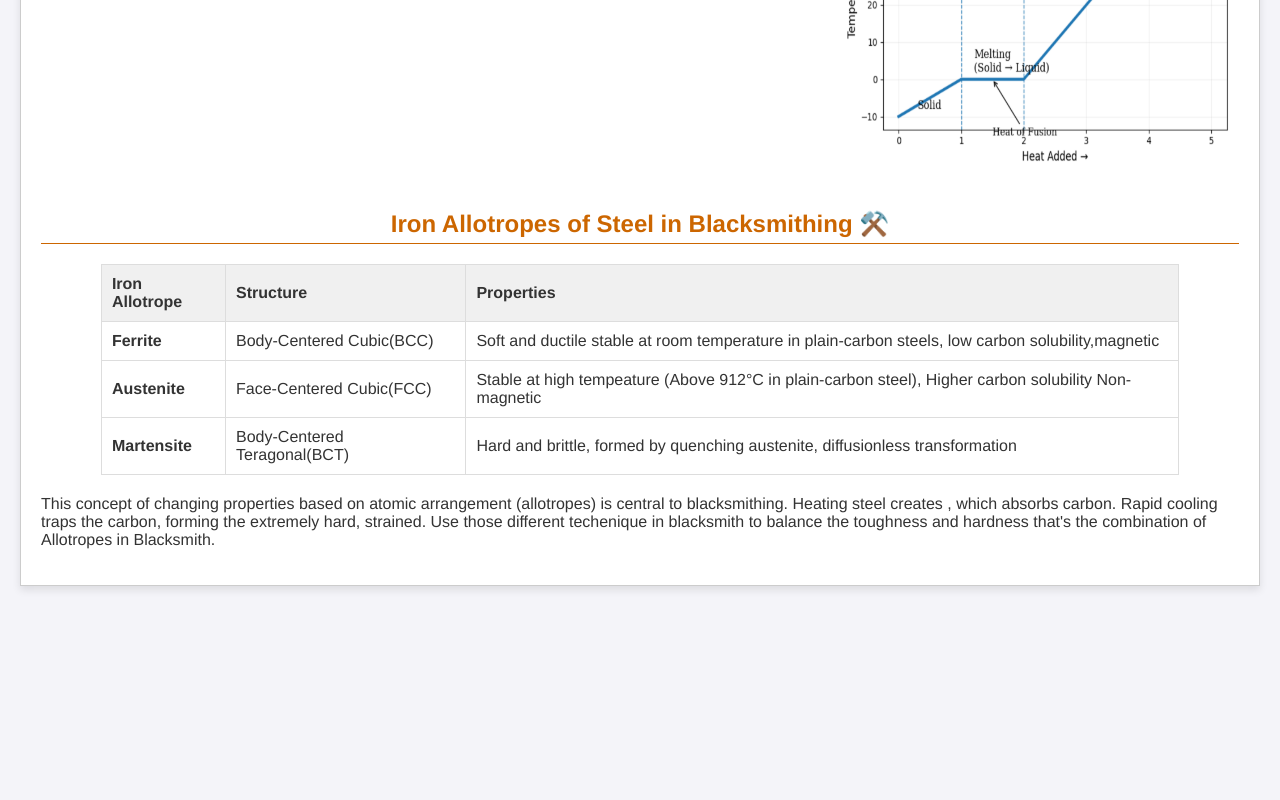
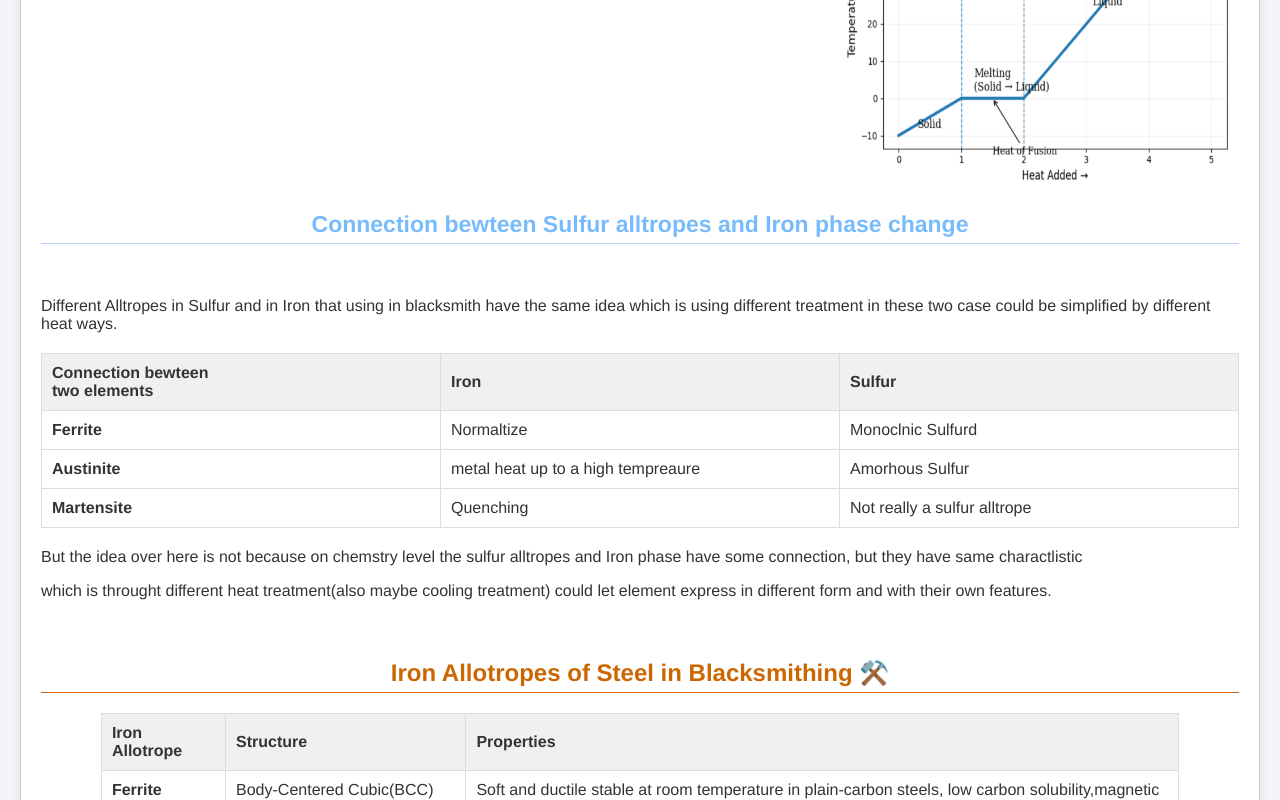
Before and after one commit to Chad4403/chenstry, a plain HTML site: page index.html in a window 1280 px wide. Shown: the part 2071-2871 px from the top of the page. Before the commit the page ends 2677 px from the top, so only its background shows below. Drawn offline with Linux system fonts and the light colour scheme.

Commit message:
Add files via upload

```diff
--- a/index.html
+++ b/index.html
@@ -15,9 +15,13 @@
         .allotrope:last-child { border-right: none; }
         h3 { color: #333; font-size: 1.2em; margin-bottom: 5px; }
         .table-section { margin: 40px 0; text-align: center; }
-        h4 { color: #7b68ee; text-align: center; margin-top: 20px; border-bottom: 1px solid #7b68ee; padding-bottom: 5px; }
+        h4 { color: #7b68ee; font-size:23px; text-align: center; margin-top: 20px; border-bottom: 1px solid #7b68ee; padding-bottom: 5px; }
         .allotrope-sections { display: flex; justify-content: space-around; margin-top: 20px; }
         .allotrope:last-child { border-right: none;}
+        h6 { color: #77bbfc; font-size:23px; text-align:center; margin-top: 25px; border-bottom: 1px solid #b3d4fc; padding-bottom: 5px; }
+        .allotrope-sections { display: flex; justify-content: space-around; margin-top: 20px; }
+        .allotrope { flex: 1; padding: 0 15px; border-right: 1px solid #eee; }
+        .allotrope:last-child { border-right: none; }
         table { width: 90%; margin: 20px auto; border-collapse: collapse; }
         th, td { border: 1px solid #ddd; padding: 10px; text-align: left; }
         th { background-color: #f0f0f0; color: #333; }
@@ -130,7 +134,44 @@
      <img src="screenshot1.PNG" alt="" width="400" height="350" style="float: right;">
        <div style="clear: both;"></div>
    </div>
-   <br>
+  <div class="extenction of the connection of Sulfur alltropes and Iron alltropes">
+    <H6>Connection bewteen Sulfur alltropes and Iron phase change</H6>
+    Different Alltropes in Sulfur and in Iron that using in blacksmith have the same idea which is using different treatment in
+    these two case could be simplified by different heat ways.
+
+    <table style="table-layout: fixed; width: 100%;">
+      <thread>
+        <tr>
+          <th>Connection bewteen <br> two elements</th>
+          <th>Iron</th>
+          <th>Sulfur</th>
+        </tr>
+      </thread>
+      <tbody>
+      <tr>
+        <td><strong>Ferrite</strong></td>
+        <td>Normaltize</td>
+        <td>Monoclnic Sulfurd</td>
+      </tr>
+
+      <tr>
+        <td><strong>Austinite</strong></td>
+        <td>metal heat up to a high tempreaure</td>
+        <td>Amorhous Sulfur</td>
+      </tr>
+      <tr>
+        <td><strong>Martensite</strong></td>
+        <td>Quenching</td>
+        <td>Not really a sulfur alltrope </td>
+      </tr>
+
+      </tbody>
+    </table>
+    <p>But the idea over here is not because on chemstry level the sulfur alltropes and Iron phase have some connection, but they have same charactlistic</p>
+    <p>which is throught different heat treatment(also maybe cooling treatment) could let element express in different form and with their own features. </p>
+  </div>
+  <br>
+
     <div class="table-section2">
         <h2>  Iron Allotropes of Steel in Blacksmithing ⚒️</h2>
 
```
